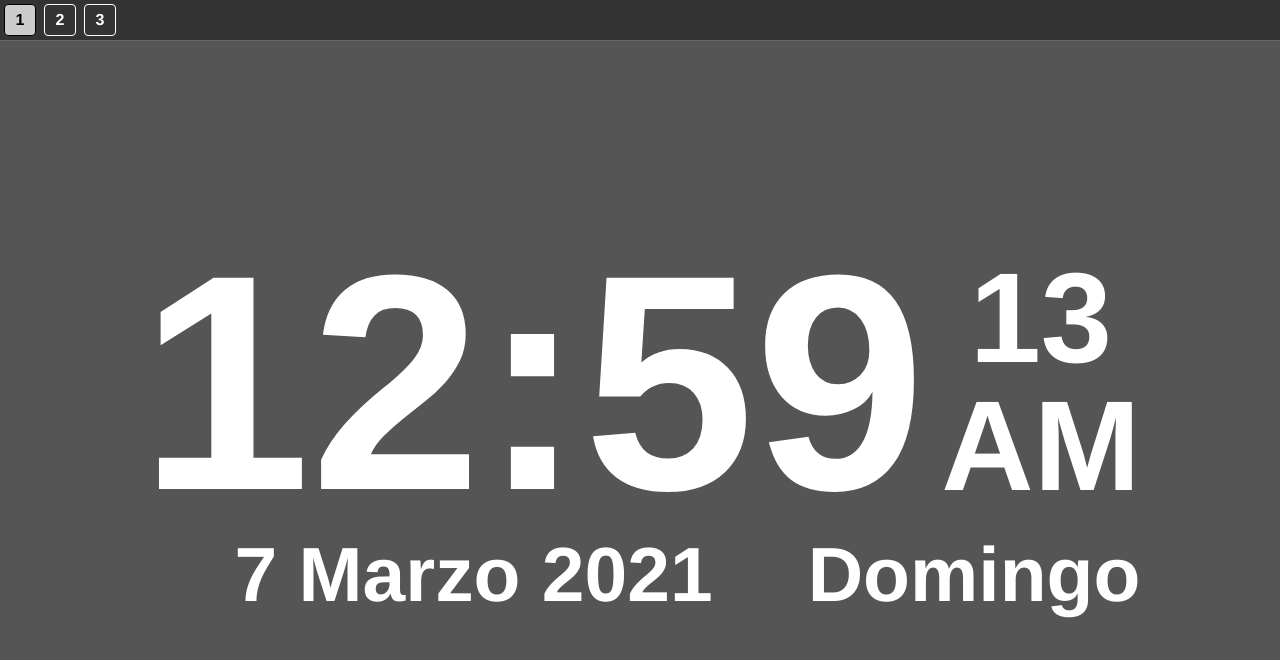
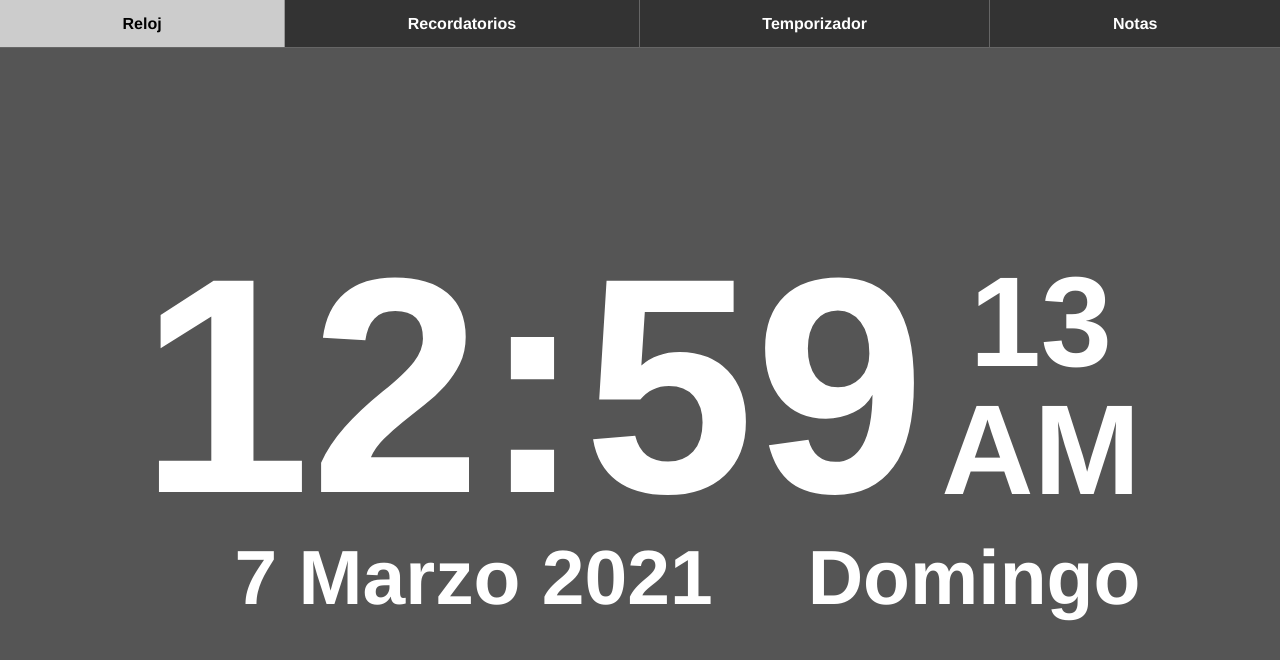
Before and after one commit to ysebasst/reloj, a Vue app: page / in a window 1280 px wide. Shown: the top 660 px of the page. Built offline with nearby package versions, Linux system fonts and the light colour scheme.

Commit message:
Cambios en Nabvar

```diff
--- a/src/components/Navigation.vue
+++ b/src/components/Navigation.vue
@@ -4,9 +4,18 @@
       <router-link to="/">Home</router-link> |
       <router-link to="/about">About</router-link>
     </div> -->
-    <router-link to="/" class="nav__link">1</router-link>
-    <router-link to="/recordatorios" class="nav__link">2</router-link>
-    <router-link to="/about" class="nav__link">3</router-link>
+    <router-link to="/" class="nav__link">
+      <span> Reloj</span>
+    </router-link>
+    <router-link to="/recordatorios" class="nav__link">
+      <span> Recordatorios</span>
+    </router-link>
+    <router-link to="/temporizador" class="nav__link">
+      <span> Temporizador</span>
+    </router-link>
+    <router-link to="/about" class="nav__link">
+      <span> Notas</span>
+    </router-link>
   </nav>
 </template>
 
@@ -17,25 +26,20 @@ export default {};
 <style lang="scss" scoped>
 .nav {
   display: flex;
-  justify-content: flex-start;
-  padding: 0.25rem;
+  height: 48px;
   background-color: #333;
   border-bottom: 1px solid rgba($color: #fff, $alpha: 0.25);
   &__link {
-    --size: 2rem;
     display: flex;
     justify-content: center;
     align-items: center;
-    width: var(--size);
-    height: var(--size);
-    border-radius: 0.25rem;
-    border: 1px solid #fff;
+    flex-grow: 1;
     background-color: #333;
     color: #fff;
     font-weight: bold;
     text-decoration: none;
-    &:not(:first-of-type) {
-      margin-left: 0.5rem;
+    &:not(:last-of-type) {
+      border-right: 1px solid rgba($color: #fff, $alpha: 0.25);
     }
     &.router-link-exact-active {
       // color: #42b983;
--- a/src/components/RecordatorioForm.vue
+++ b/src/components/RecordatorioForm.vue
@@ -59,7 +59,9 @@ export default {
       this.actualizarDatos();
     },
     actualizarDatos() {
-      this.$refs.campoTitulo.focus();
+      if (this.formActive) {
+        this.$refs.campoTitulo.focus();
+      }
       const date = new Date();
       this.id = Date.now();
       this.titulo = "";
--- a/src/components/Reloj.vue
+++ b/src/components/Reloj.vue
@@ -122,7 +122,7 @@ export default {
   justify-content: center;
   align-items: center;
   flex-direction: column;
-  min-height: calc(100vh - 41px);
+  min-height: calc(100vh - 48px);
   padding: 1rem;
   font-weight: bold;
   position: relative;
--- a/src/router/index.js
+++ b/src/router/index.js
@@ -2,6 +2,7 @@ import Vue from "vue";
 import VueRouter from "vue-router";
 import Home from "../views/Home.vue";
 import Recordatorios from "../views/Recordatorios";
+import Temporizador from "../views/Temporizador";
 
 Vue.use(VueRouter);
 
@@ -14,7 +15,12 @@ const routes = [
   {
     path: "/recordatorios",
     name: "Recordatorios",
-    component: Recordatorios
+    component: Recordatorios,
+  },
+  {
+    path: "/temporizador",
+    name: "Temporizador",
+    component: Temporizador,
   },
   {
     path: "/about",
--- /dev/null
+++ b/src/views/Temporizador.vue
@@ -0,0 +1,12 @@
+<template>
+  <div class="temporizador">
+    <h1>Temporizador</h1>
+  </div>
+</template>
+
+<script>
+export default {};
+</script>
+
+<style>
+</style>
```
